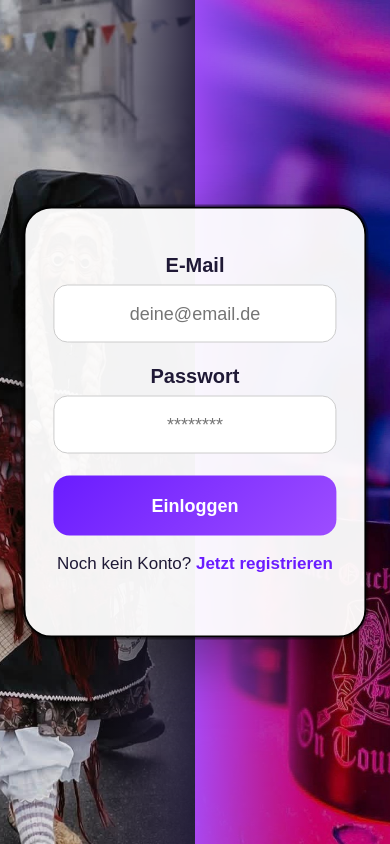
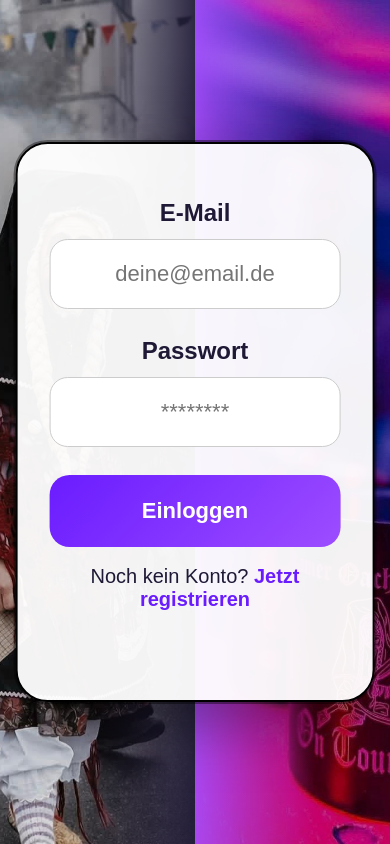
Before and after one commit to jessicabausch24-bot/hexenapp, a Flask app: page /login in a window 390 px wide. Run offline with Flask 3, Linux system fonts and the light colour scheme.

Commit message:
mobile login card deutlich vergroessert

```diff
--- a/templates/login.html
+++ b/templates/login.html
@@ -129,75 +129,58 @@ a {
     text-align: center;
 }
 
-@media (max-width: 768px) {
+@media screen and (max-width: 768px) {
 
-    body {
-        margin: 0;
-        padding: 0;
-        min-height: 100vh;
-        overflow: hidden;
+    .login-card {
+        width: 92vw !important;
+        min-width: 92vw !important;
+        max-width: 92vw !important;
+
+        height: auto !important;
+        min-height: 560px !important;
+
+        padding: 55px 32px !important;
+        box-sizing: border-box !important;
+
+        position: absolute !important;
+        z-index: 9999 !important;
+        top: 50% !important;
+        left: 50% !important;
+        transform: translate(-50%, -50%) !important;
+
+        border-radius: 32px !important;
     }
 
-    .login-wrapper {
-        position: relative;
-        width: 100%;
-        height: 100vh;
-        display: flex;
-    }
-
-    .side {
-        display: block !important;
-        width: 50%;
-        height: 100vh;
-        flex: 1;
-    }
-
-    .side img {
-        width: 100%;
-        height: 100%;
-        object-fit: cover;
-    }
-
-    .login-card {
-        position: absolute !important;
-        top: 50%;
-        left: 50%;
-        transform: translate(-50%, -50%);
-
-        width: 88vw !important;
-        max-width: 520px !important;
-
-        padding: 45px 28px !important;
-        border-radius: 28px !important;
-
-        z-index: 10;
-        box-sizing: border-box;
+    .login-card form {
+        width: 100% !important;
     }
 
     .login-card label {
-        font-size: 20px !important;
+        font-size: 24px !important;
+        margin-bottom: 12px !important;
+        display: block !important;
     }
 
     .login-card input {
         width: 100% !important;
-        height: 58px !important;
-        font-size: 18px !important;
-        padding: 14px !important;
-        margin-bottom: 22px !important;
-        border-radius: 14px !important;
-        box-sizing: border-box;
+        height: 70px !important;
+        font-size: 22px !important;
+        padding: 18px !important;
+        margin-bottom: 28px !important;
+        border-radius: 18px !important;
+        box-sizing: border-box !important;
     }
 
     .login-card button {
         width: 100% !important;
-        height: 60px !important;
-        font-size: 18px !important;
-        border-radius: 16px !important;
+        height: 72px !important;
+        font-size: 22px !important;
+        border-radius: 20px !important;
     }
 
     .register-text,
     .register-text a {
-        font-size: 17px !important;
+        font-size: 20px !important;
     }
 }
 </style>
```
